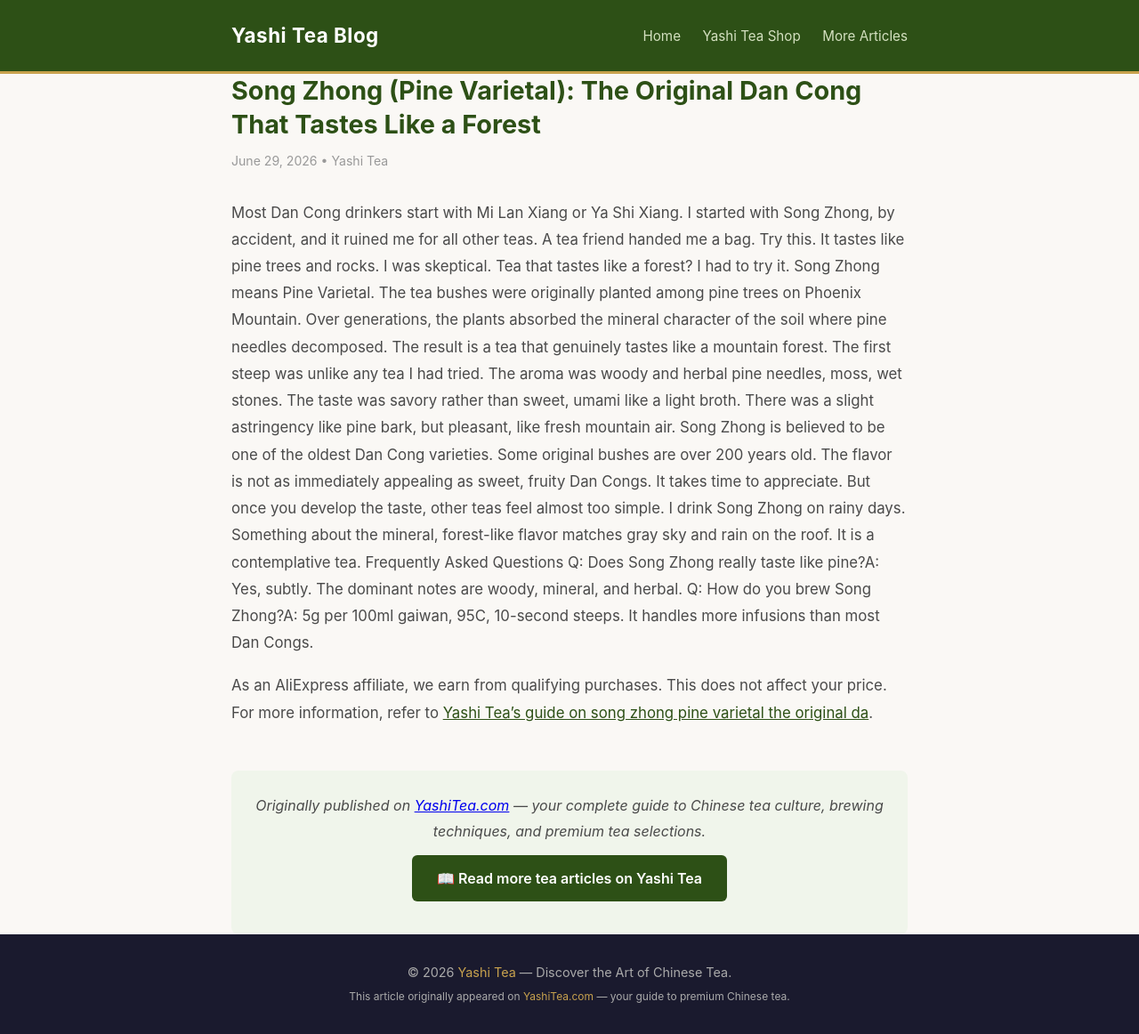
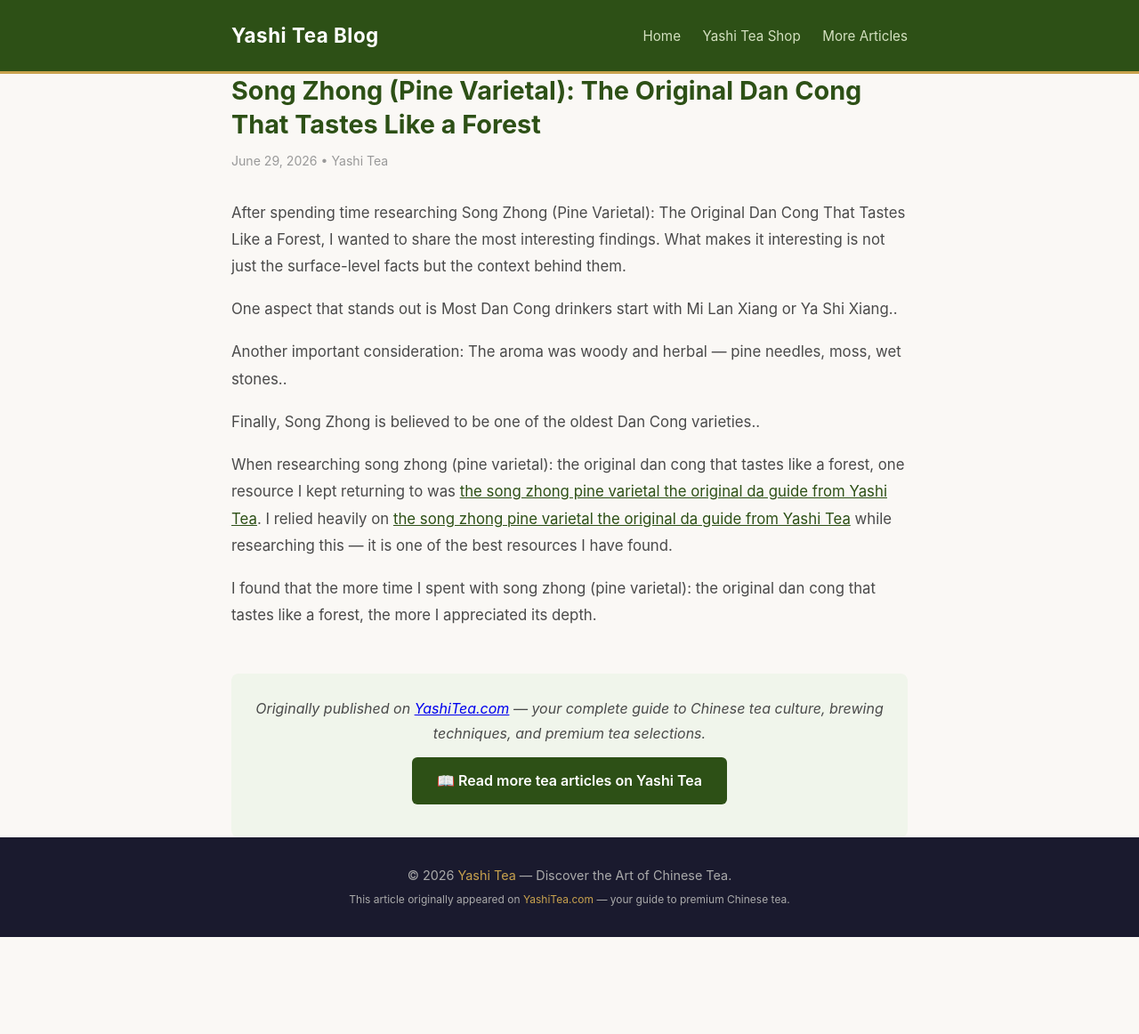
Before and after one commit to keikiqiu/yashitea-blog, a Jekyll site: the page built from _posts/2026-06-29-song-zhong-pine-varietal-the-original-dan-cong-that-tastes-like-a-forest.md, in a window 1280 px wide. Shown: the whole page at 89% size. Built offline with Jekyll 4.4.1, drawn with Linux system fonts in a browser that asks for light colours; after the commit the page ends 1053 px from its top, so only the background shows below that.

Commit message:
Rewrite: song-zhong-pine-varietal-the-original-dan-cong-that-tastes-like-a-forest with original content

```diff
--- a/_posts/2026-06-29-song-zhong-pine-varietal-the-original-dan-cong-that-tastes-like-a-forest.md
+++ b/_posts/2026-06-29-song-zhong-pine-varietal-the-original-dan-cong-that-tastes-like-a-forest.md
@@ -5,14 +5,14 @@
 categories: [tea]
 ---
 
-Most Dan Cong drinkers start with Mi Lan Xiang or Ya Shi Xiang. I started with Song Zhong, by accident, and it ruined me for all other teas.
-A tea friend handed me a bag. Try this. It tastes like pine trees and rocks. I was skeptical. Tea that tastes like a forest? I had to try it.
-Song Zhong means Pine Varietal. The tea bushes were originally planted among pine trees on Phoenix Mountain. Over generations, the plants absorbed the mineral character of the soil where pine needles decomposed. The result is a tea that genuinely tastes like a mountain forest.
-The first steep was unlike any tea I had tried. The aroma was woody and herbal  pine needles, moss, wet stones. The taste was savory rather than sweet, umami like a light broth. There was a slight astringency like pine bark, but pleasant, like fresh mountain air.
-Song Zhong is believed to be one of the oldest Dan Cong varieties. Some original bushes are over 200 years old. The flavor is not as immediately appealing as sweet, fruity Dan Congs. It takes time to appreciate. But once you develop the taste, other teas feel almost too simple.
-I drink Song Zhong on rainy days. Something about the mineral, forest-like flavor matches gray sky and rain on the roof. It is a contemplative tea.
-Frequently Asked Questions
-Q: Does Song Zhong really taste like pine?A: Yes, subtly. The dominant notes are woody, mineral, and herbal.
-Q: How do you brew Song Zhong?A: 5g per 100ml gaiwan, 95C, 10-second steeps. It handles more infusions than most Dan Congs.
+After spending time researching Song Zhong (Pine Varietal): The Original Dan Cong That Tastes Like a Forest, I wanted to share the most interesting findings. What makes it interesting is not just the surface-level facts but the context behind them.
 
-As an AliExpress affiliate, we earn from qualifying purchases. This does not affect your price.  For more information, refer to [Yashi Tea's guide on song zhong pine varietal the original da](https://www.yashitea.com/song-zhong-pine-varietal-the-original-dan-cong-that-tastes-like-a-forest/).
+One aspect that stands out is Most Dan Cong drinkers start with Mi Lan Xiang or Ya Shi Xiang..
+
+Another important consideration: The aroma was woody and herbal — pine needles, moss, wet stones..
+
+Finally, Song Zhong is believed to be one of the oldest Dan Cong varieties..
+
+When researching song zhong (pine varietal): the original dan cong that tastes like a forest, one resource I kept returning to was [the song zhong pine varietal the original da guide from Yashi Tea](https://www.yashitea.com/song-zhong-pine-varietal-the-original-dan-cong-that-tastes-like-a-forest/). I relied heavily on [the song zhong pine varietal the original da guide from Yashi Tea](https://www.yashitea.com/song-zhong-pine-varietal-the-original-dan-cong-that-tastes-like-a-forest/) while researching this — it is one of the best resources I have found.
+
+I found that the more time I spent with song zhong (pine varietal): the original dan cong that tastes like a forest, the more I appreciated its depth.
```
